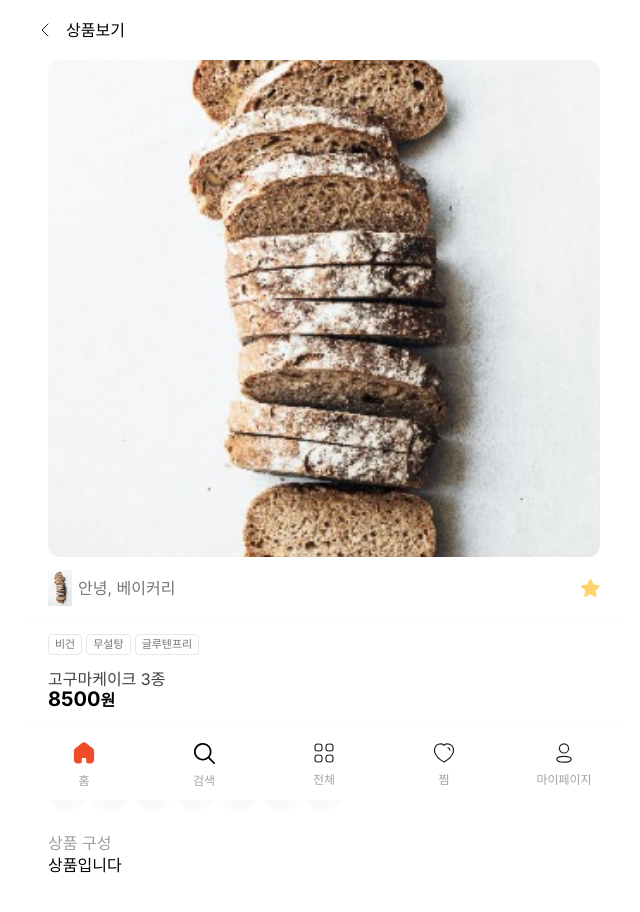
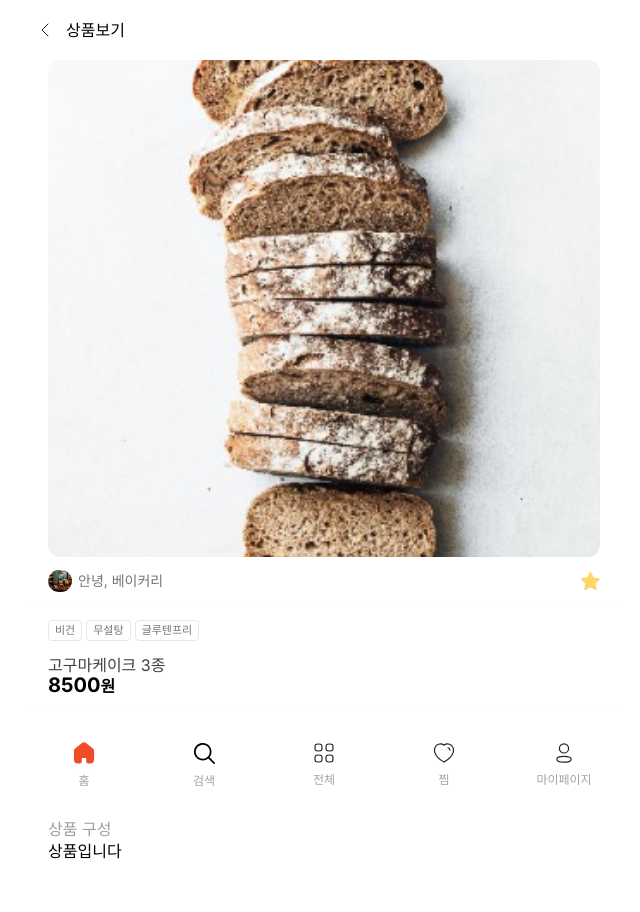
Before and after one commit to hyejinny97/bbangle, a Next.js app: page /products/1 in a window 1280 px wide. Shown: the top 912 px of the page, without its empty margins (316-956 px from the left). Built offline with nearby package versions, Linux system fonts and the light colour scheme.

Commit message:
💄 Design: 상세페이지 디자인 수정

```diff
--- a/src/app/products/[id]/page.tsx
+++ b/src/app/products/[id]/page.tsx
@@ -1,92 +1,26 @@
 'use client';
 
 import Header from '@/components/commons/header/server/Header';
-import StarSvg from '../../../commons/assets/star.svg';
-import Image from 'next/image';
+import ProductImgs from '@/components/units/Detail/client/ProductImgs';
+import ProductInfo from '@/components/units/Detail/client/ProductInfo';
 
 const product = {
     id: 1,
-    category: '상품별',
     productImg: '/assets/breadImg.jpeg',
     productName: '고구마케이크 3종',
+    storeImg: '/assets/store_example.png',
     storeName: '안녕, 베이커리',
     tag: ['비건', '무설탕', '글루텐프리'],
+    orderDay: ['화', '수'],
     price: 8500
 };
-const ProductInfo = () => {
-    return (
-        <div className="flex-col flex-wrap container">
-            <div className="py-[13.5px] w-[92%] m-auto flex items-center justify-between ">
-                <div className="flex gap-[6px] items-center">
-                    <Image src={product.productImg} width={24} height={24} alt="설명" />
-                    <div className="text-[#757575]">{product.storeName}</div>
-                </div>
-                <StarSvg />
-            </div>
-            <div className="border-b border-[#FAFAFA] border-solid"></div>
-            <div className="py-[13.5px] w-[92%] m-auto">
-                <TagContainer />
-                <div className="border-2 border-gray-300"></div>
-                <div className="text-[16px] text-[#424242] mb-[2px]">{product.productName}</div>
-                <div className="text-[16px] font-bold">
-                    <span className="text-[20px] font-bold">{product.price}</span>원
-                </div>
-            </div>
-            <div className="border-b border-[#FAFAFA] border-solid"></div>
-            <div className="flex flex-col gap-3 py-[13.5px] w-[92%] m-auto">
-                <div className="py-3">
-                    <h2 className="text-[#9E9E9E] pb-[6px]">주문 가능일</h2>
-                    <div className="flex gap-[4px]">
-                        {['월', '화', '수', '목', '금', '토', '일'].map(item => (
-                            <div
-                                key={item}
-                                className="rounded-full p-3 font-regular  text-[#757575] bg-[#FAFAFA] flex items-center justify-center font-['Pretendard'] "
-                            >
-                                {item}
-                            </div>
-                        ))}
-                    </div>
-                </div>
-                <div>
-                    <h2 className="text-[#9E9E9E] pb-[6px]">상품 구성</h2>
-                    <div>상품입니다</div>
-                </div>
-            </div>
-        </div>
-    );
-};
-const ProductImgs = () => {
-    return (
-        <div className="flex flex-wrap w-[92%] m-auto  gap-x-[4%] gap-y-2">
-            <div
-                className="w-full pb-[90%] bg-cover bg-center rounded-xl"
-                style={{ backgroundImage: `url(${product.productImg})` }}
-            ></div>
-        </div>
-    );
-};
-
-const TagContainer = () => (
-    <div className="flex gap-1 mb-4">
-        {product.tag.map((tag, index) => (
-            <div
-                key={index}
-                className="w-auto  h-[21px] px-[6px]  bg-white rounded border border-solid border-gray-200 justify-center items-center gap-1 inline-flex"
-            >
-                <span className="text-neutral-500 text-[11px] font-normal font-['Pretendard'] ">
-                    {tag}
-                </span>
-            </div>
-        ))}
-    </div>
-);
 
 const ProductDetail = () => {
     return (
         <>
             <Header title="상품보기" />
-            <ProductImgs />
-            <ProductInfo />
+            <ProductImgs product={product} />
+            <ProductInfo product={product} />
         </>
     );
 };
--- /dev/null
+++ b/src/components/units/Detail/client/ProductImgs.tsx
@@ -0,0 +1,27 @@
+import React from 'react';
+
+interface ProductsProps {
+    product: {
+        id: number;
+        productImg: string;
+        storeImg: string;
+        productName: string;
+        storeName: string;
+        tag: string[];
+        orderDay: string[];
+        price: number;
+    };
+}
+
+const ProductImgs: React.FC<ProductsProps> = ({ product }) => {
+    return (
+        <div className="flex flex-wrap w-[92%] m-auto  gap-x-[4%] gap-y-2">
+            <div
+                className="w-full pb-[90%] bg-cover bg-center rounded-xl"
+                style={{ backgroundImage: `url(${product.productImg})` }}
+            ></div>
+        </div>
+    );
+};
+
+export default ProductImgs;
--- /dev/null
+++ b/src/components/units/Detail/client/ProductInfo.tsx
@@ -0,0 +1,69 @@
+'use client';
+
+import StarSvg from '../../../../commons/assets/star.svg';
+import Image from 'next/image';
+import TagContainer from './TagContainer';
+
+interface ProductsProps {
+    product: {
+        id: number;
+        productImg: string;
+        storeImg: string;
+        productName: string;
+        storeName: string;
+        tag: string[];
+        orderDay: string[];
+        price: number;
+    };
+}
+
+const ProductInfo: React.FC<ProductsProps> = ({ product }) => {
+    return (
+        <div className="flex-col flex-wrap container">
+            <div className="py-[13.5px] w-[92%] m-auto flex items-center justify-between ">
+                <div className="flex gap-[6px] items-center">
+                    <div className="rounded-full overflow-hidden">
+                        <Image src={product.storeImg} width={24} height={24} alt="설명" />
+                    </div>
+                    <div className="text-[#757575] text-[14px]">{product.storeName}</div>
+                </div>
+                <StarSvg />
+            </div>
+            <div className="border-b border-[#FAFAFA] border-solid"></div>
+            <div className="py-[13.5px] w-[92%] m-auto">
+                <TagContainer product={product} />
+                <div className="border-2 border-gray-300"></div>
+                <div className="text-[16px] text-[#424242] mb-[2px]">{product.productName}</div>
+                <div className="text-[16px] font-bold">
+                    <span className="text-[20px] font-bold">{product.price}</span>원
+                </div>
+            </div>
+            <div className="border-b border-[#FAFAFA] border-solid"></div>
+            <div className="flex flex-col gap-3 py-[13.5px] w-[92%] m-auto">
+                <div className="py-3">
+                    <h2 className="text-[#9E9E9E] pb-[6px]">주문 가능일</h2>
+                    <div className="flex gap-[4px]">
+                        {['월', '화', '수', '목', '금', '토', '일'].map(item => (
+                            <div
+                                key={item}
+                                className={`rounded-full p-3 font-regular flex items-center justify-center font-['Pretendard'] ${
+                                    product.orderDay.includes(item)
+                                        ? 'text-[#F04C28] bg-[#FEEDEA] font-medium'
+                                        : 'text-[#757575] bg-[#FAFAFA] '
+                                }`}
+                            >
+                                {item}
+                            </div>
+                        ))}
+                    </div>
+                </div>
+                <div>
+                    <h2 className="text-[#9E9E9E] pb-[6px]">상품 구성</h2>
+                    <div>상품입니다</div>
+                </div>
+            </div>
+        </div>
+    );
+};
+
+export default ProductInfo;
--- /dev/null
+++ b/src/components/units/Detail/client/TagContainer.tsx
@@ -0,0 +1,31 @@
+'use client';
+
+interface ProductsProps {
+    product: {
+        id: number;
+        productImg: string;
+        storeImg: string;
+        productName: string;
+        storeName: string;
+        tag: string[];
+        orderDay: string[];
+        price: number;
+    };
+}
+
+const TagContainer: React.FC<ProductsProps> = ({ product }) => (
+    <div className="flex gap-1 mb-4">
+        {product.tag.map((item, index) => (
+            <div
+                key={index}
+                className="w-auto  h-[21px] px-[6px]  bg-white rounded border border-solid border-gray-200 justify-center items-center gap-1 inline-flex"
+            >
+                <span className="text-neutral-500 text-[11px] font-normal font-['Pretendard'] ">
+                    {item}
+                </span>
+            </div>
+        ))}
+    </div>
+);
+
+export default TagContainer;
--- a/src/components/units/Home/client/ProductCard/index.tsx
+++ b/src/components/units/Home/client/ProductCard/index.tsx
@@ -15,7 +15,7 @@ interface ProductsCardProps {
 
 const ProductsCard = ({ product }: ProductsCardProps) => {
     return (
-        <Link href="./" className="w-[48%]">
+        <Link href="./products/:id" className="w-[48%]">
             <div
                 className="w-full pb-[90%] bg-cover bg-center rounded-xl"
                 style={{ backgroundImage: `url(${product.productImg})` }}
```
Also changed, not shown: public/assets/store_example.png (added), 1 other file (tests, documents, lock files or other folders).
